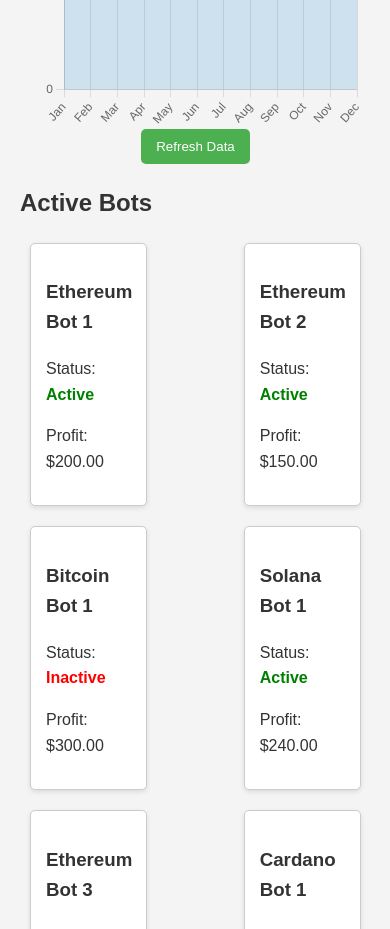
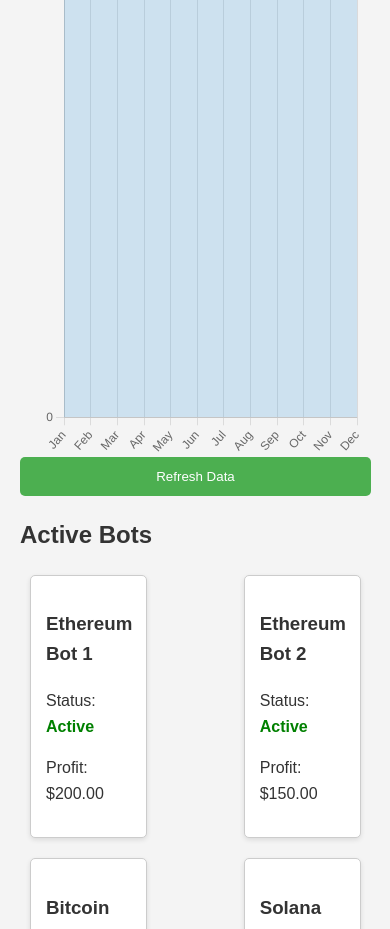
Before and after one commit to Master120344/EthereumTradeWizard, a plain HTML site: page index.html in a window 390 px wide. Shown: the part 7860-8789 px from the top of the page. Drawn offline with nearby package versions, Linux system fonts and the light colour scheme; files that its build step writes are made by us from their sources; no server answers; files whose address does not match are found by name.

Commit message:
Update styles.css

```diff
--- a/styles/styles.css
+++ b/styles/styles.css
@@ -214,4 +214,10 @@ button:hover {
         flex-direction: column;
         align-items: center;
     }
+
+    /* Adjust button styles for mobile */
+    button {
+        width: 100%;
+        padding: 12px;
+    }
 }
```
